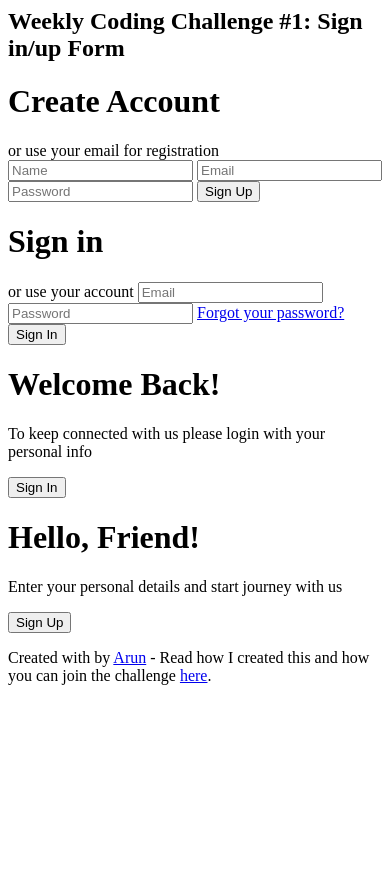
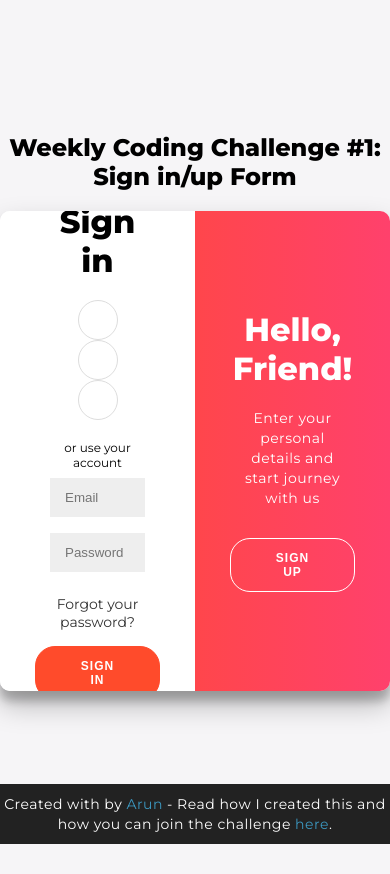
Before and after one commit to adev68487-sketch/Signing-off, a plain HTML site: page index.html in a window 390 px wide. Before the commit the page ends 844 px from the top, so only its background shows below. Drawn offline with Linux system fonts and the light colour scheme.

Commit message:
Implement styles for sign in/up form
Added styles for a sign in/up form with responsive design.

```diff
--- a/index.html
+++ b/index.html
@@ -1,3 +1,257 @@
+<style>
+
+@import url('https://fonts.googleapis.com/css?family=Montserrat:400,800');
+
+* {
+	box-sizing: border-box;
+}
+
+body {
+	background: #f6f5f7;
+	display: flex;
+	justify-content: center;
+	align-items: center;
+	flex-direction: column;
+	font-family: 'Montserrat', sans-serif;
+	height: 100vh;
+	margin: -20px 0 50px;
+}
+
+h1 {
+	font-weight: bold;
+	margin: 0;
+}
+
+h2 {
+	text-align: center;
+}
+
+p {
+	font-size: 14px;
+	font-weight: 100;
+	line-height: 20px;
+	letter-spacing: 0.5px;
+	margin: 20px 0 30px;
+}
+
+span {
+	font-size: 12px;
+}
+
+a {
+	color: #333;
+	font-size: 14px;
+	text-decoration: none;
+	margin: 15px 0;
+}
+
+button {
+	border-radius: 20px;
+	border: 1px solid #FF4B2B;
+	background-color: #FF4B2B;
+	color: #FFFFFF;
+	font-size: 12px;
+	font-weight: bold;
+	padding: 12px 45px;
+	letter-spacing: 1px;
+	text-transform: uppercase;
+	transition: transform 80ms ease-in;
+}
+
+button:active {
+	transform: scale(0.95);
+}
+
+button:focus {
+	outline: none;
+}
+
+button.ghost {
+	background-color: transparent;
+	border-color: #FFFFFF;
+}
+
+form {
+	background-color: #FFFFFF;
+	display: flex;
+	align-items: center;
+	justify-content: center;
+	flex-direction: column;
+	padding: 0 50px;
+	height: 100%;
+	text-align: center;
+}
+
+input {
+	background-color: #eee;
+	border: none;
+	padding: 12px 15px;
+	margin: 8px 0;
+	width: 100%;
+}
+
+.container {
+	background-color: #fff;
+	border-radius: 10px;
+  	box-shadow: 0 14px 28px rgba(0,0,0,0.25),
+			0 10px 10px rgba(0,0,0,0.22);
+	position: relative;
+	overflow: hidden;
+	width: 768px;
+	max-width: 100%;
+	min-height: 480px;
+}
+
+.form-container {
+	position: absolute;
+	top: 0;
+	height: 100%;
+	transition: all 0.6s ease-in-out;
+}
+
+.sign-in-container {
+	left: 0;
+	width: 50%;
+	z-index: 2;
+}
+
+.container.right-panel-active .sign-in-container {
+	transform: translateX(100%);
+}
+
+.sign-up-container {
+	left: 0;
+	width: 50%;
+	opacity: 0;
+	z-index: 1;
+}
+
+.container.right-panel-active .sign-up-container {
+	transform: translateX(100%);
+	opacity: 1;
+	z-index: 5;
+	animation: show 0.6s;
+}
+
+@keyframes show {
+	0%, 49.99% {
+		opacity: 0;
+		z-index: 1;
+	}
+
+	50%, 100% {
+		opacity: 1;
+		z-index: 5;
+	}
+}
+
+.overlay-container {
+	position: absolute;
+	top: 0;
+	left: 50%;
+	width: 50%;
+	height: 100%;
+	overflow: hidden;
+	transition: transform 0.6s ease-in-out;
+	z-index: 100;
+}
+
+.container.right-panel-active .overlay-container{
+	transform: translateX(-100%);
+}
+
+.overlay {
+	background: #FF416C;
+	background: -webkit-linear-gradient(to right, #FF4B2B, #FF416C);
+	background: linear-gradient(to right, #FF4B2B, #FF416C);
+	background-repeat: no-repeat;
+	background-size: cover;
+	background-position: 0 0;
+	color: #FFFFFF;
+	position: relative;
+	left: -100%;
+	height: 100%;
+	width: 200%;
+  	transform: translateX(0);
+	transition: transform 0.6s ease-in-out;
+}
+
+.container.right-panel-active .overlay {
+  	transform: translateX(50%);
+}
+
+.overlay-panel {
+	position: absolute;
+	display: flex;
+	align-items: center;
+	justify-content: center;
+	flex-direction: column;
+	padding: 0 40px;
+	text-align: center;
+	top: 0;
+	height: 100%;
+	width: 50%;
+	transform: translateX(0);
+	transition: transform 0.6s ease-in-out;
+}
+
+.overlay-left {
+	transform: translateX(-20%);
+}
+
+.container.right-panel-active .overlay-left {
+	transform: translateX(0);
+}
+
+.overlay-right {
+	right: 0;
+	transform: translateX(0);
+}
+
+.container.right-panel-active .overlay-right {
+	transform: translateX(20%);
+}
+
+.social-container {
+	margin: 20px 0;
+}
+
+.social-container a {
+	border: 1px solid #DDDDDD;
+	border-radius: 50%;
+	display: inline-flex;
+	justify-content: center;
+	align-items: center;
+	margin: 0 5px;
+	height: 40px;
+	width: 40px;
+}
+
+footer {
+    background-color: #222;
+    color: #fff;
+    font-size: 14px;
+    bottom: 0;
+    position: fixed;
+    left: 0;
+    right: 0;
+    text-align: center;
+    z-index: 999;
+}
+
+footer p {
+    margin: 10px 0;
+}
+
+footer i {
+    color: red;
+}
+
+footer a {
+    color: #3c97bf;
+    text-decoration: none;
+}
+</style>
 <h2>Weekly Coding Challenge #1: Sign in/up Form</h2>
 <div class="container" id="container">
 	<div class="form-container sign-up-container">
```
